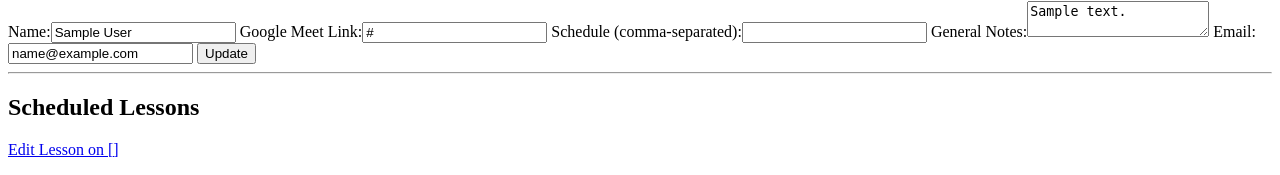
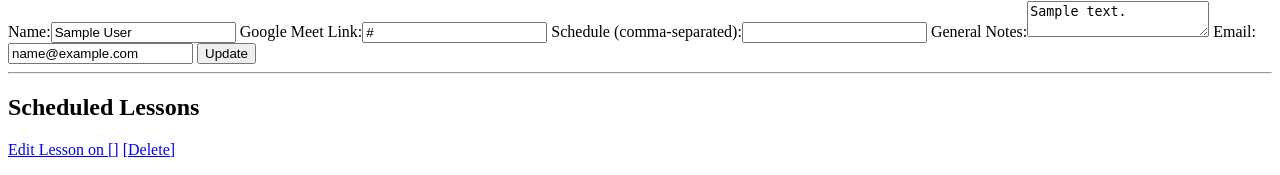
Before and after one commit to ethan764/Tutoring-Website, a Flask app: template app/templates/student_chart.html in a window 1280 px wide. Shown: the part 280-455 px from the top of the page. Run offline with Flask 3, Linux system fonts and the light colour scheme; the template is opened without the code that fills it: values that come from a table or form of the project are taken from there, others are empty; tables that the repository leaves empty hold one stand-in row (values such as "Sample post"); parts of the project's set-up code (start-up, migrations or seed data) failed here and were passed over.

Commit message:
added Front end lesson delete stuff

```diff
--- a/app/templates/student_chart.html
+++ b/app/templates/student_chart.html
@@ -28,7 +28,8 @@
     <hr>
     <h2>Scheduled Lessons</h2>
         {% for lesson in scheduled_lessons %}
-        <p><a href="{{ url_for('lessons.lesson_planner_edit_lesson', student_id=student.id, lesson_id=lesson.id) }}">Edit Lesson on {{ lesson.lesson_date }}</a></p>
+        <p><a href="{{ url_for('lessons.lesson_planner_edit_lesson', student_id=student.id, lesson_id=lesson.id) }}">Edit Lesson on {{ lesson.lesson_date }}</a>
+            <a href="{{ url_for('lessons.delete_lesson', lesson_id=lesson.id) }}" onclick="return confirm('Are you sure you want to delete this lesson? \(Will still exist in Google Sheets Records\)')">[Delete]</a></p>
         <ul>
             <li>Lesson Date and Time: {{ lesson.lesson_date }}</li>
             <li>Notes: {{ lesson.lesson_notes }}</li>
@@ -58,7 +59,7 @@
             <p>Post-Lesson Notes: {{ lesson.post_lesson_notes }}</p>
             <p>Work: {{ lesson.lesson_work }}</p>
             <p>Pre-Lesson Notes: {{ lesson.lesson_notes }}</p>
-            <p><a href="{{ url_for('lessons.delete_lesson', lesson_id=lesson.id) }}" onclick="return confirm('Are you sure you want to delete this lesson?')">[Delete]</a></p>
+            <p><a href="{{ url_for('lessons.delete_lesson', lesson_id=lesson.id) }}" onclick="return confirm('Are you sure you want to delete this lesson? \(Will still exist in Google Sheets Records\)')">[Delete]</a></p>
         </div>
     {% endfor %}
     <hr>
--- a/email_interactor.py
+++ b/email_interactor.py
@@ -55,4 +55,5 @@
             db.session.commit()
 
     #send email
+    print("Sending scheduled email to:", to_email, "with subject:", subject)
     send_email(to_email, subject, body, use_html)
```
Also changed, not shown: app/lessons/routes.py (+5 -3 lines).
